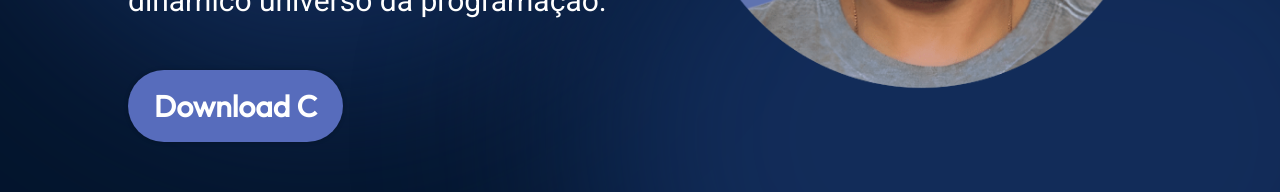
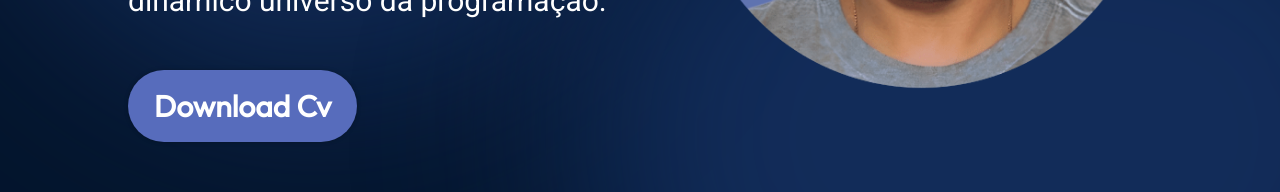
Before and after one commit to Gusmaiadev/portifolio_gustavoM, a React (Vite) app: page / in a window 1280 px wide. Shown: the part 578-770 px from the top of the page. Built offline with nearby package versions, Linux system fonts and the light colour scheme.

Commit message:
enviando erro

```diff
--- a/src/components/Hero/Hero.jsx
+++ b/src/components/Hero/Hero.jsx
@@ -12,7 +12,7 @@ export const Hero = () => {
         Sempre buscando aprender e crescer neste dinâmico universo da programação.
         </p>
         <a href="https://drive.google.com/file/d/1Kqj21U6WgL6zzpRPkrHaj1ej6nhf6H9I/view?usp=sharing" target="blank" className={styles.contactBtn}>
-          Download C
+          Download Cv
         </a>
       </div>
       <img
```
Also changed, not shown: 33 other files (tests, documents, lock files or other folders).
